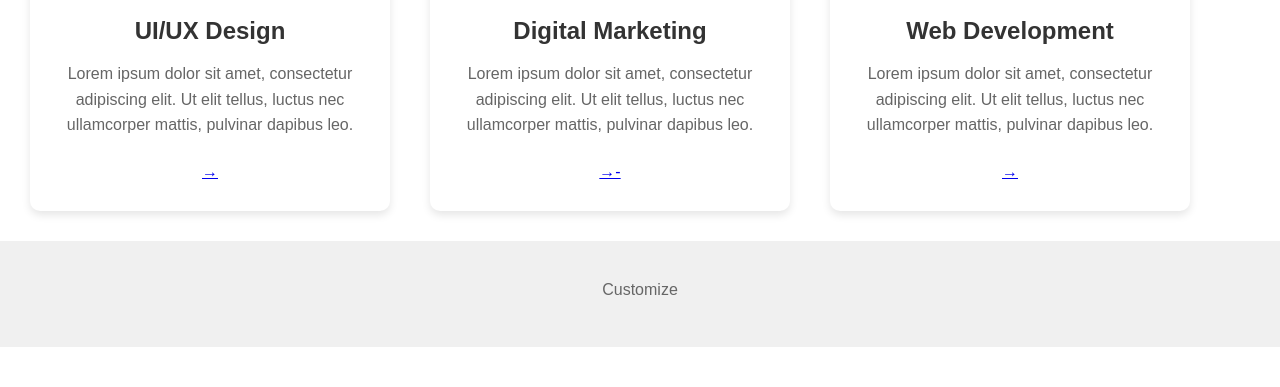
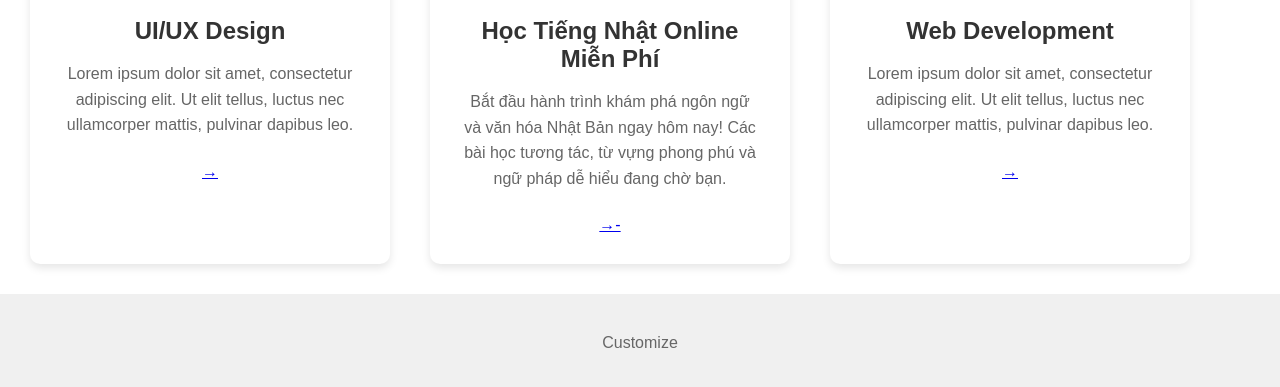
Before and after one commit to bao1510/bao1510.github.io, a plain HTML site: page index.html in a window 1280 px wide. Shown: the part 978-1365 px from the top of the page. Before the commit the page ends 1325 px from the top, so only its background shows below. Drawn offline with Linux system fonts and the light colour scheme.

Commit message:
Update index.html
Signed-off-by: bao1510 <cucai.bk@gmail.com>

```diff
--- a/index.html
+++ b/index.html
@@ -51,8 +51,8 @@
                 <div class="service-icon">
                     <img src="icon-marketing.png" alt="Digital Marketing">
                 </div>
-                <h2>Digital Marketing</h2>
-                <p>Lorem ipsum dolor sit amet, consectetur adipiscing elit. Ut elit tellus, luctus nec ullamcorper mattis, pulvinar dapibus leo.</p>
+                <h2>Học Tiếng Nhật Online Miễn Phí</h2>
+                <p>Bắt đầu hành trình khám phá ngôn ngữ và văn hóa Nhật Bản ngay hôm nay! Các bài học tương tác, từ vựng phong phú và ngữ pháp dễ hiểu đang chờ bạn.</p>
                 <a href="#" class="arrow-btn">→-</a>
             </div>
             <div class="service-card">
```
